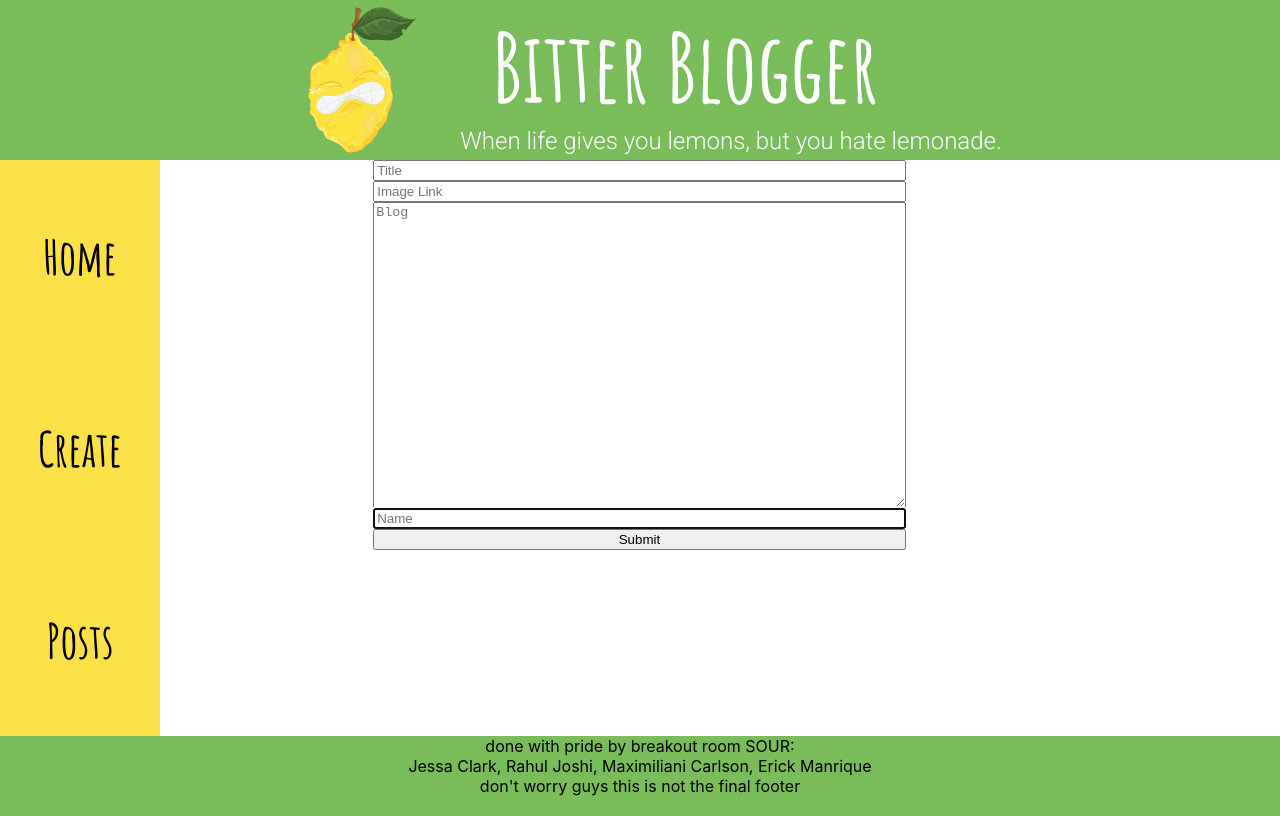
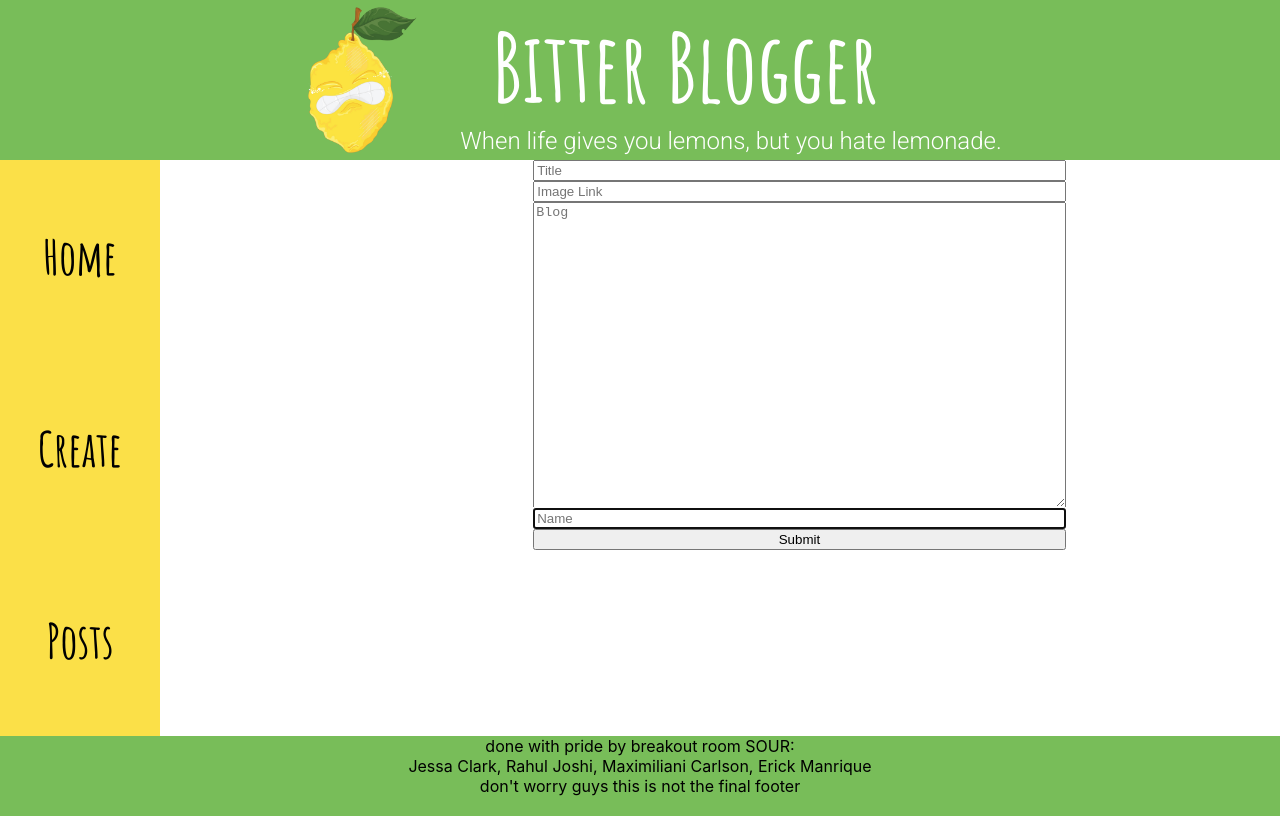
Before and after one commit to rahulpjo/full-stack-blog-app, a React (Create React App) app in the folder client/: page /new in a window 1280 px wide. Built offline with nearby package versions, Linux system fonts and the light colour scheme.

Commit message:
continuing to perfect the style

```diff
--- a/client/src/components/Footer/Footer.css
+++ b/client/src/components/Footer/Footer.css
@@ -1,5 +1,6 @@
 .footer {
   height: 10vh;
+  width: 100vw;
   position: relative;
   z-index: 4;
 
--- a/client/src/components/Header/Header.css
+++ b/client/src/components/Header/Header.css
@@ -6,7 +6,7 @@
   position: fixed;
 
   background-color: #78bd59;
-  height: 10rem;
+  height: 160px;
   width: 100vw;
   z-index: 1;
 }
--- a/client/src/components/Layout/Layout.css
+++ b/client/src/components/Layout/Layout.css
@@ -1,6 +1,6 @@
 .layout-children {
   display: flex;
-  /* margin-left: 10rem; */
+  margin-left: 10rem;
   padding-top: 10rem;
   min-height: 72vh;
 }
```
